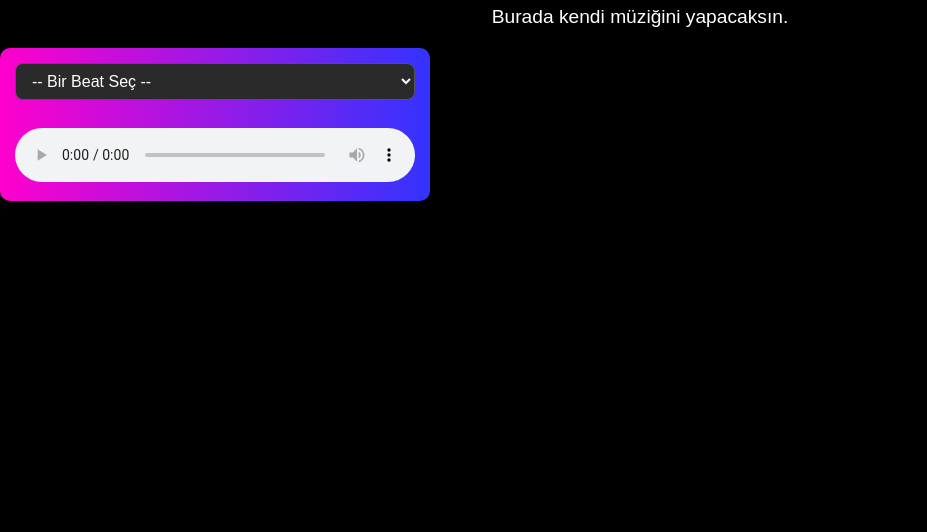
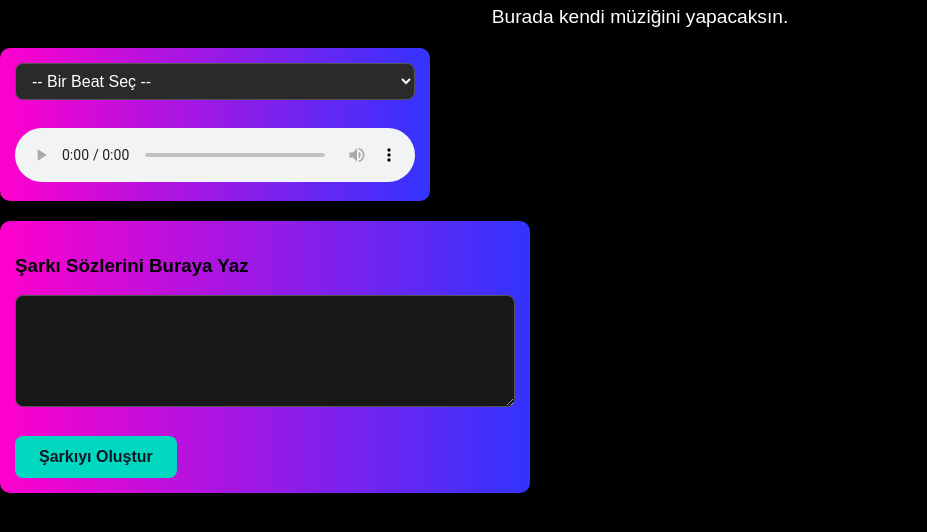
Before and after one commit to Weli-byte/REM-XFY, a plain HTML site: page index.html in a window 1280 px wide. Shown: the part 98-630 px from the top of the page, without its empty margins (0-927 px from the left). Drawn offline with Linux system fonts and the light colour scheme.

Commit message:
Şarkı sözü yazma paneli eklendi

```diff
--- a/index.html
+++ b/index.html
@@ -19,6 +19,12 @@
     <br><br>
     <audio id="sesOynatici" controls></audio>
 </div>
+<div class="soz-yazma-paneli">
+    <h3>Şarkı Sözlerini Buraya Yaz</h3>
+    <textarea id="sozMetni" rows="5"></textarea>
+    <br>
+    <button id="sarkiOlusturButonu">Şarkıyı Oluştur</button>
+</div>
     <script src="script.js"></script>
 </body>
 </html>
--- a/script.js
+++ b/script.js
@@ -11,3 +11,10 @@ beatSecici.addEventListener('change', function() {
         sesOynatici.src = '';
     }
 });
+const sarkiOlusturButonu = document.getElementById('sarkiOlusturButonu');
+const sozMetni = document.getElementById('sozMetni');
+
+sarkiOlusturButonu.addEventListener('click', function() {
+    const metin = sozMetni.value;
+    console.log(metin);
+});
--- a/style.css
+++ b/style.css
@@ -37,7 +37,7 @@ p {
 }
 .kontrol-paneli {
   /* Geri döndüğümüz canlı gradient renkleri */
-  background: linear-gradient(90deg, #ff00cc, #3333ff);
+  background: linear-gradient(90deg,  #ff00cc, #3333ff);
 
   /* Diğer ayarlar aynı kalıyor */
   max-width: 400px;
@@ -61,3 +61,47 @@ p {
 .kontrol-paneli #sesOynatici {
     width: 100%;
 }
+.soz-yazma-paneli {
+    max-width: 500px;
+    margin-top: 20px;
+    background: linear-gradient(90deg, #ff00cc, #3333ff);
+    padding: 15px;
+    border-radius: 10px;
+}
+
+.soz-yazma-paneli textarea#sozMetni {
+    width: 100%;
+    background: #181818;
+    color: #fff;
+    border: 1px solid #555;
+    padding: 10px;
+    border-radius: 8px;
+    font-size: 1rem;
+    resize: vertical;
+    box-sizing: border-box;
+    margin-bottom: 10px;
+}
+
+/* --- Şarkıyı Oluştur Butonu Stilleri --- */
+#sarkiOlusturButonu {
+  background-color: #00D9C0;  /* Canlı ve parlak Turkuaz Yeşili */
+  color: #111827;           /* Koyu yazı rengi (daha iyi kontrast için) */
+  border: none;              /* Kenarlık yok */
+  border-radius: 8px;        /* Yuvarlak kenarlar */
+  padding: 12px 24px;        /* İç boşluk (daha dolgun bir buton) */
+  font-size: 1rem;           /* Yazı boyutu */
+  font-weight: bold;         /* Kalın yazı */
+  cursor: pointer;           /* Üzerine gelince el imleci */
+  margin-top: 15px;          /* Üstündeki metin kutusundan biraz boşluk bırakır */
+  transition: all 0.2s ease-in-out; /* Tüm efektler için yumuşak geçiş */
+}
+
+/* Butonun üzerine gelince olacaklar (daha interaktif bir his için) */
+#sarkiOlusturButonu:hover {
+  transform: translateY(-2px); /* Hafifçe yukarı kalkma efekti */
+  filter: brightness(1.1);    /* Rengi biraz daha parlat */
+}
+
+.soz-yazma-paneli button#sarkiOlusturButonu:hover {
+    transform: scale(1.05);
+}
```
